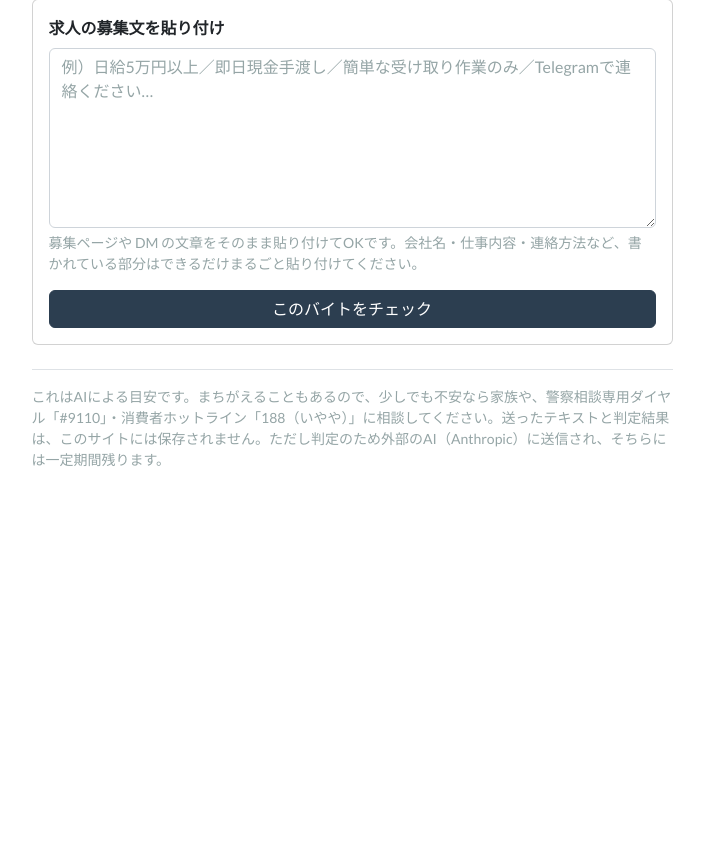
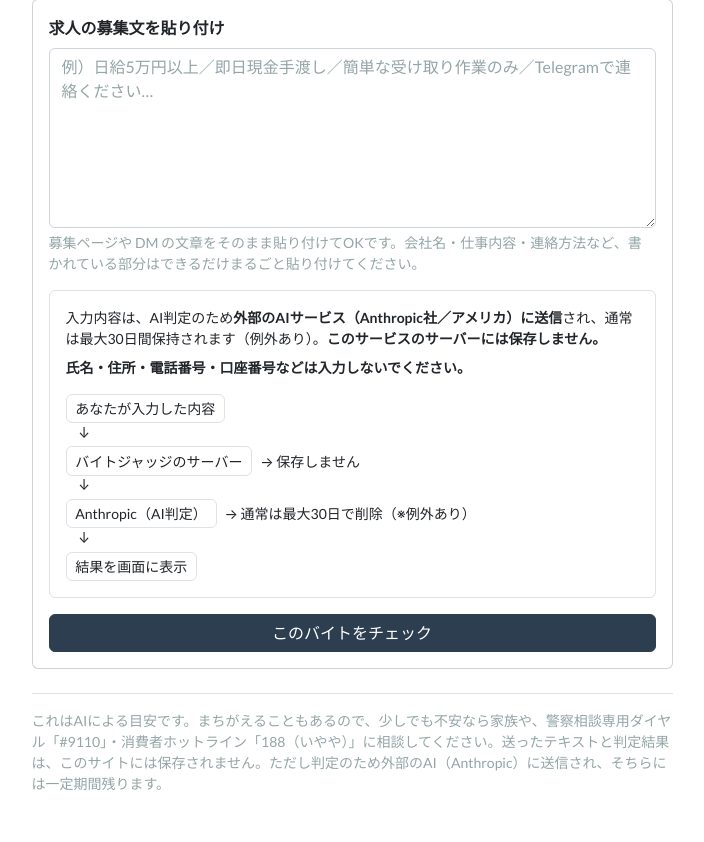
Before and after one commit to Friendly-Wisteria/byte-judge, a Django app: page / in a window 1280 px wide. Shown: the part 250-1092 px from the top of the page, without its empty margins (288-992 px from the left). Before the commit the page ends 716 px from the top, so only its background shows below. Run offline with Django 5.2, Linux system fonts and the light colour scheme; some libraries are stand-ins or nearby versions.

Commit message:
入力画面に、外部送信の説明とデータの流れの図を置く
入力内容が外部の AI サービスに送られること、そこでの保持期間、このサービス
自体には保存しないことを、送信ボタンのすぐ上で伝える。あわせて、氏名・住所・
電話番号・口座番号を入力しないよう促す。

入力前の同意チェックボックスは付けない。想定利用者は闇バイトの勧誘を受けて
不安な状態にある10代であり、入力前の摩擦が離脱を生んで、それ自体が安全上の
損失になるため。チェックボックスが増えていないことはテストで固定する。

データの流れは、指定どおり画像ではなく HTML/CSS で描く。ol で組んで矢印を
擬似要素にしているので、文字を拡大しても崩れず、読み上げにも順序が伝わる。

囲みは警告色ではなく地の色に近い tertiary-bg にした。不安な状態で訪れる
利用者を身構えさせないためで、警告色は判定結果と危険シグナルにだけ使う
という方針に合わせている。

プライバシーポリシーへのリンクは、ページを用意してから足す。いま入れると
リンク切れになるため、置き場所だけコメントで残した。

Co-Authored-By: Claude Opus 5 <noreply@anthropic.com>

```diff
--- a/apps/judge/templates/judge/index.html
+++ b/apps/judge/templates/judge/index.html
@@ -71,6 +71,39 @@
             #text {
                 min-height: 180px;
                 resize: vertical;
+            }
+            /* 外部送信の説明。警告色の枠にすると身構えさせてしまうため、
+               地の色に近い囲みにして、読み飛ばされない程度の存在感にする。 */
+            .data-notice {
+                background: var(--bs-tertiary-bg);
+            }
+            /* データの流れの図。画像ではなく HTML/CSS で描く（拡大しても
+               崩れず、読み上げにも順序が伝わるよう ol で組む）。 */
+            .dataflow > li {
+                display: flex;
+                flex-wrap: wrap;
+                align-items: center;
+                gap: 0.2rem 0.5rem;
+            }
+            /* 段と段のあいだの矢印。flex の行を丸ごと使って独立した行にする */
+            .dataflow > li + li::before {
+                content: "↓";
+                flex: 0 0 100%;
+                margin: 0.1rem 0 0.1rem 0.8rem;
+                line-height: 1.2;
+                color: var(--bs-secondary-color);
+            }
+            .dataflow-node {
+                border: 1px solid var(--bs-border-color);
+                border-radius: 0.375rem;
+                padding: 0.2rem 0.55rem;
+                background: var(--bs-body-bg);
+            }
+            .dataflow-note::before {
+                content: "→ ";
+            }
+            .dataflow-note {
+                color: var(--bs-secondary-color);
             }
             #loading-overlay {
                 position: fixed;
@@ -202,6 +235,42 @@
                                       募集ページや DM の文章をそのまま貼り付けてOKです。会社名・仕事内容・連絡方法など、書かれている部分はできるだけまるごと貼り付けてください。
                                   </div>
                                   <div id="text-error" class="text-danger small mb-2 d-none">求人の募集文を入力してください。</div>
+
+                                  {% comment %}
+                                    外部送信の説明。送信ボタンのすぐ上に置く。
+                                    同意チェックボックスは付けない（入力前の摩擦が
+                                    離脱を生み、それ自体が安全上の損失になるため）。
+                                  {% endcomment %}
+                                  <div class="data-notice border rounded p-3 mb-3">
+                                      <p class="small mb-2">
+                                          入力内容は、AI判定のため<strong>外部のAIサービス（Anthropic社／アメリカ）に送信</strong>され、通常は最大30日間保持されます（例外あり）。<strong>このサービスのサーバーには保存しません。</strong>
+                                      </p>
+                                      <p class="small fw-bold mb-3">
+                                          氏名・住所・電話番号・口座番号などは入力しないでください。
+                                      </p>
+
+                                      <ol class="dataflow list-unstyled small mb-0">
+                                          <li>
+                                              <span class="dataflow-node">あなたが入力した内容</span>
+                                          </li>
+                                          <li>
+                                              <span class="dataflow-node">バイトジャッジのサーバー</span>
+                                              <span class="dataflow-note">保存しません</span>
+                                          </li>
+                                          <li>
+                                              <span class="dataflow-node">Anthropic（AI判定）</span>
+                                              <span class="dataflow-note">通常は最大30日で削除（※例外あり）</span>
+                                          </li>
+                                          <li>
+                                              <span class="dataflow-node">結果を画面に表示</span>
+                                          </li>
+                                      </ol>
+                                      {% comment %}
+                                        プライバシーポリシーへのリンクは、ページを
+                                        用意してから足す（リンク切れを残さない）。
+                                      {% endcomment %}
+                                  </div>
+
                                   <button type="submit" class="btn btn-primary w-100">
                                       このバイトをチェック
                                   </button>
```
Also changed, not shown: apps/judge/tests.py (+43 -0 lines).
